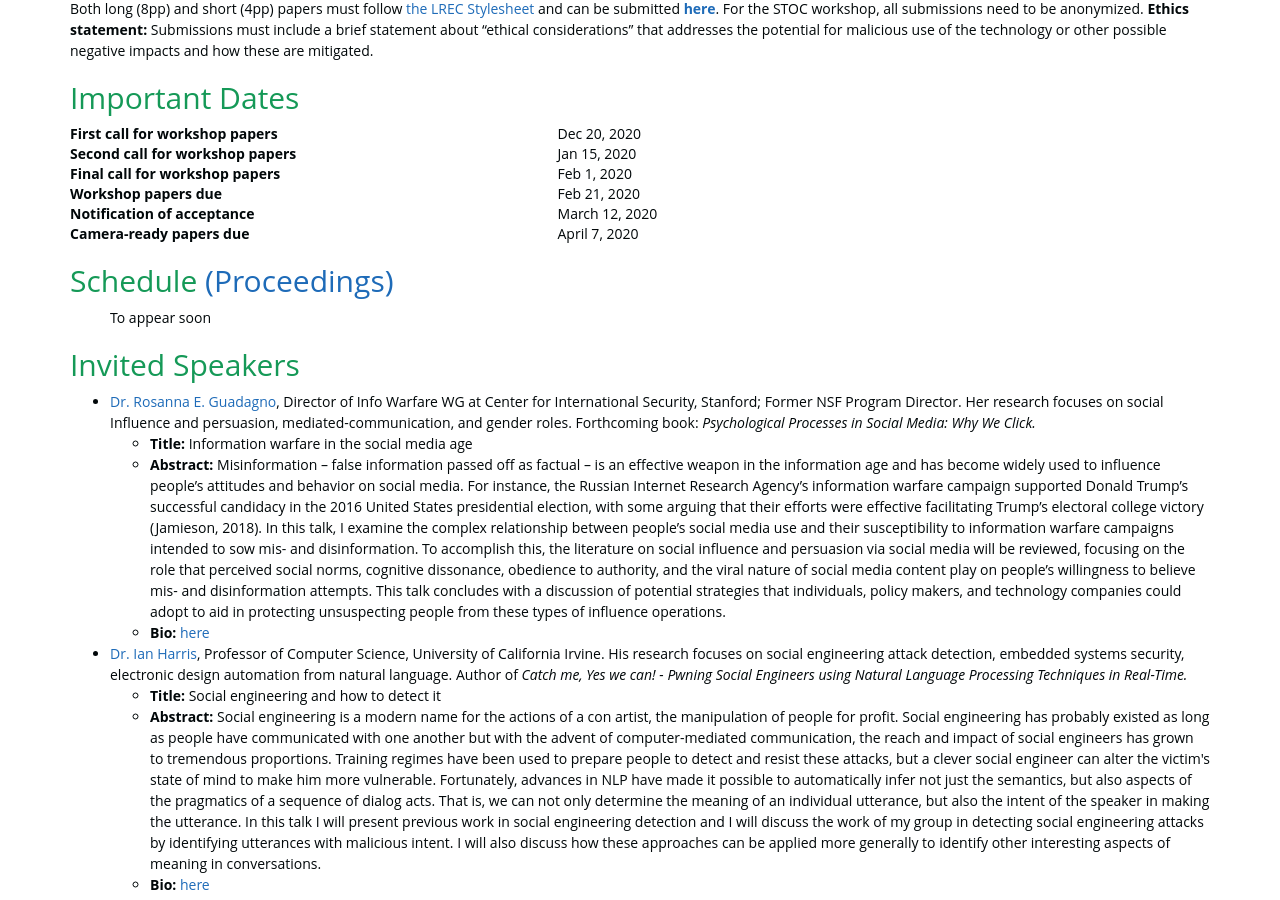
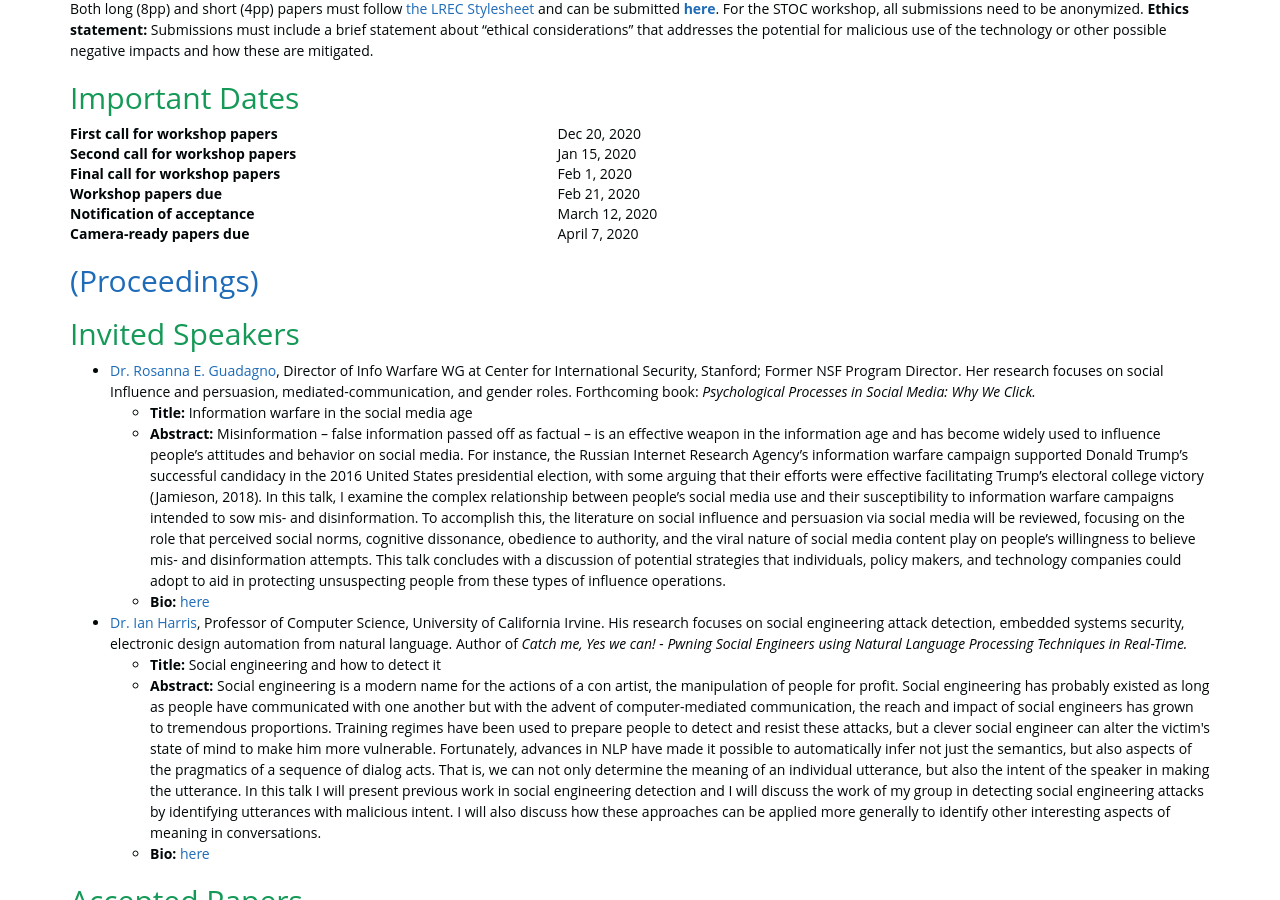
Before and after one commit to social-threats/social-threats.github.io, a Jekyll site: the page built from index.html, in a window 1280 px wide and 900 px high, scrolled down 1379 px. Built offline with Jekyll 4.4.1, drawn with Linux system fonts in a browser that asks for light colours; nearby versions of some CDN libraries.

Commit message:
Update schedule.html

```diff
--- a/_includes/_STOC_2020/schedule.html
+++ b/_includes/_STOC_2020/schedule.html
@@ -1,13 +1,13 @@
 <a id="schedule" class="anchor" href="#schedule" aria-hidden="true"><span class="octicon octicon-link"></span></a>
-<h2>Schedule
-    <a href="#">
+<h2><a href="#">
         (Proceedings)</a>
 </h2>
 
+<!--
 <ul> To appear soon
 </ul>
 
-<!--
+
 <table class="table" style="width:100%">
     <tr>
         <td>9:00-9:10</td>
```
